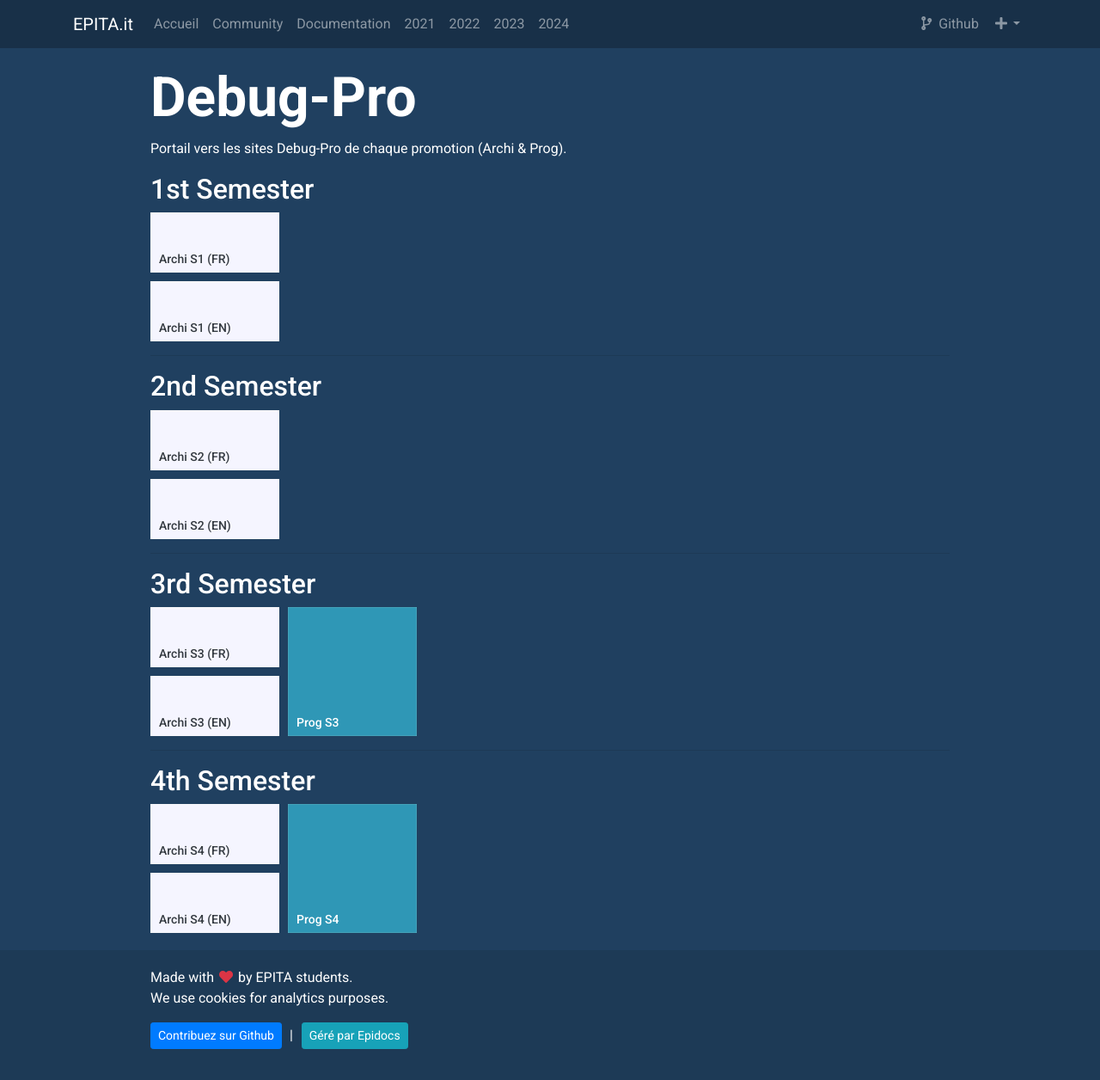
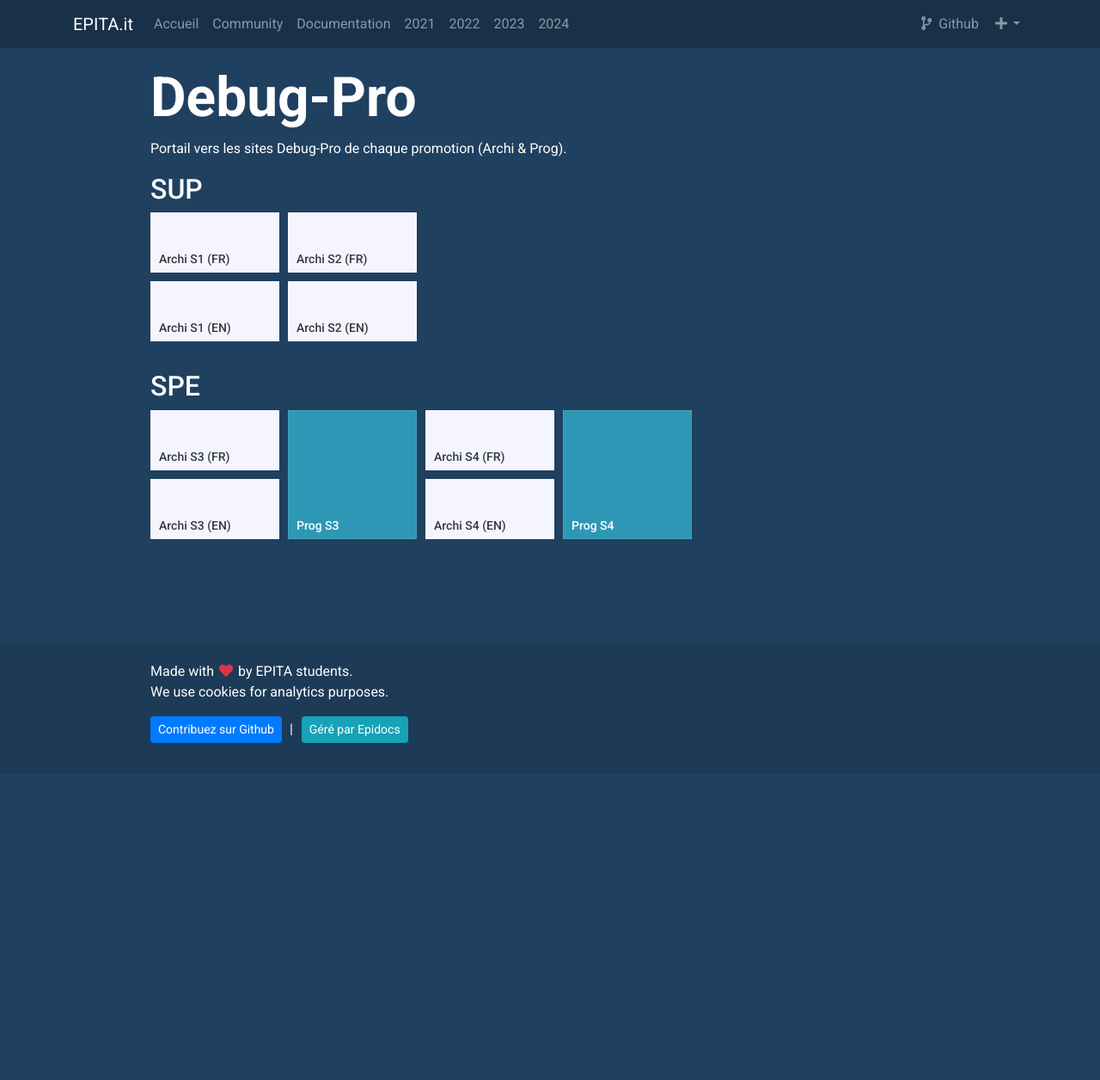
Before and after one commit to Epidocs/epita.it, a Jekyll site: the page built from debugpro.html, in a window 1280 px wide. Shown: the whole page at 86% size. Built offline with Jekyll 4.4.1, drawn with Linux system fonts in a browser that asks for light colours; nearby versions of some CDN libraries; after the commit the page ends 900 px from its top, so only the background shows below that.

Commit message:
Edited tiles-grid categories in debugpro

```diff
--- a/_data/debugpro.yml
+++ b/_data/debugpro.yml
@@ -1,4 +1,4 @@
-- title: 1st Semester
+- title: SUP
   items:
   - class: tile-medium
     items:
@@ -14,8 +14,6 @@
       style:
       - 'background-color: #f5f5ff'
 
-- title: 2nd Semester
-  items:
   - class: tile-medium
     items:
     - name: Archi S2 (FR)
@@ -30,7 +28,7 @@
       style:
       - 'background-color: #f5f5ff'
 
-- title: 3rd Semester
+- title: SPE
   items:
   - class: tile-medium
     items:
@@ -52,8 +50,6 @@
     style:
     - 'background-color: #2f97b6'
 
-- title: 4th Semester
-  items:
   - class: tile-medium
     items:
     - name: Archi S4 (FR)
```
